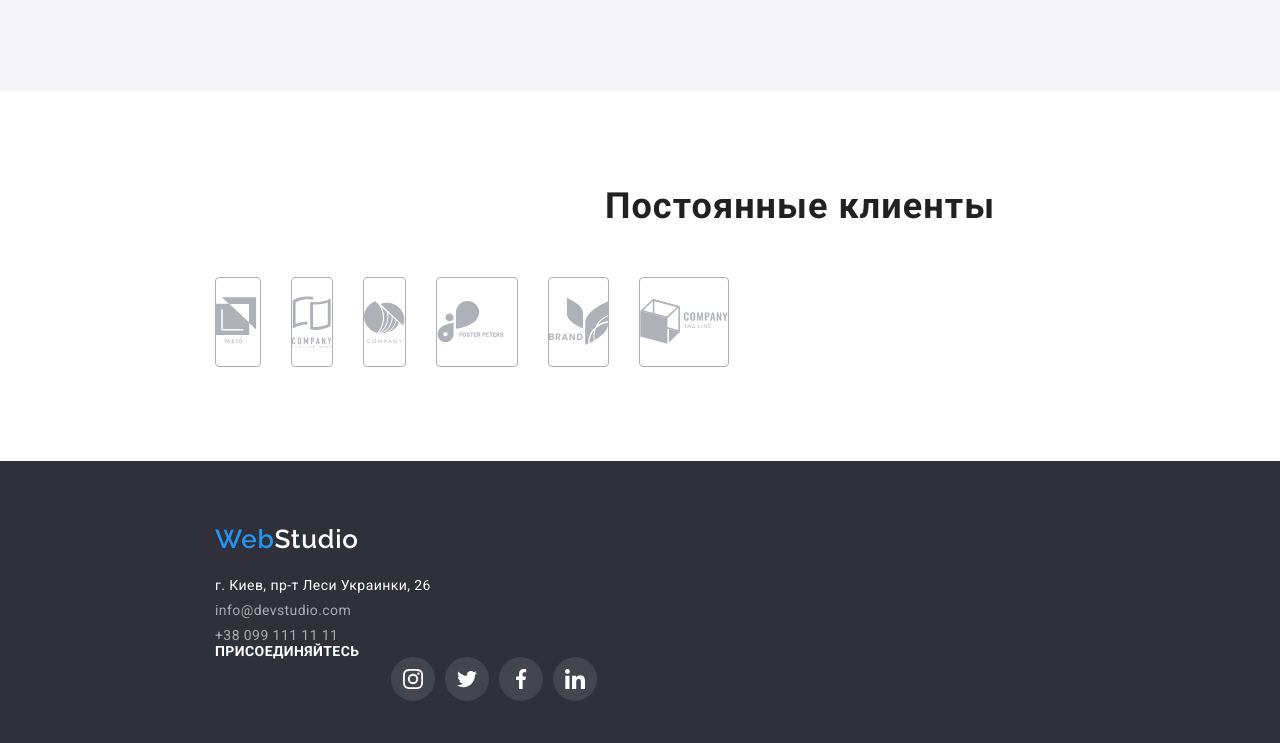
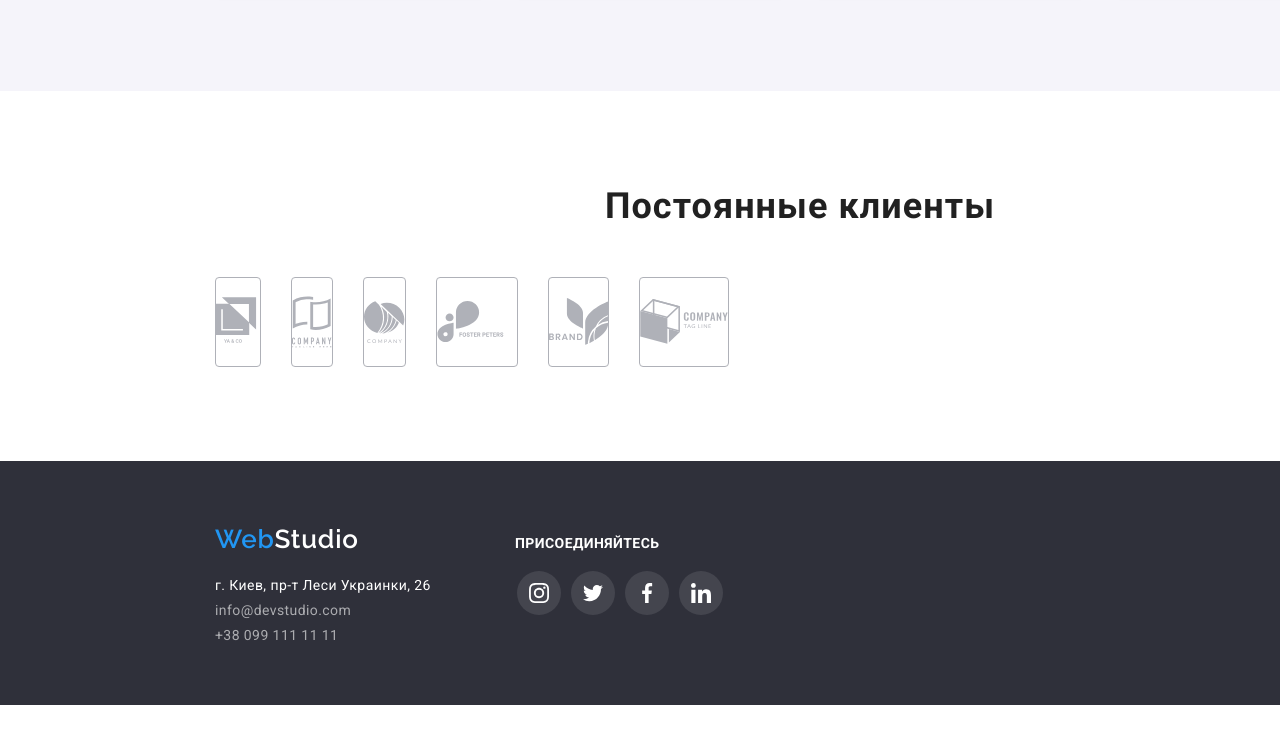
Before and after one commit to VitaliaG/goit-markup-hw-04, a plain HTML site: page index.html in a window 1280 px wide. Shown: the part 2406-3149 px from the top of the page. After the commit the page ends 3111 px from the top, so only its background shows below. Drawn offline with nearby package versions, Linux system fonts and the light colour scheme.

Commit message:
правки в футере

```diff
--- a/css/styles.css
+++ b/css/styles.css
@@ -363,6 +363,13 @@ img {
   margin-bottom: 16px;
 }
 
+.footer .conteiner {
+  display: flex;
+  flex-direction: row;
+  justify-content: flex-start;
+  align-items: baseline;
+}
+
 .sociallink-list {
   display: flex;
   align-items: center;
@@ -372,9 +379,9 @@ img {
   margin-bottom: 30px;
 }
 
-
 .sociallinks-item:not(:last-child) {
-  margin-right: 10px;}
+  margin-right: 10px;
+}
 
 .sociallink {
   display: inline-flex;
@@ -398,8 +405,6 @@ img {
   fill: var(--white-color);
   border-radius: 50%;
 }
-
-
 
 .regular-customer {
   width: 1600px;
@@ -503,16 +508,6 @@ img {
 .contact-link:hover,
 .contact-link:focus {
   color: var(--link-accent-color);
-  }
-
-  .attention {
-    display: block;
-    font-weight: bold;
-    font-size: 14px;
-    line-height: 16px;
-    text-transform: uppercase;
-    color: var(--white-color);
-  }
 }
 
 .filters-list {
@@ -645,12 +640,25 @@ img {
   margin-bottom: 9px;
 }
 
+.attention {
+  display: block;
+  margin-bottom: 20px;
+  font-weight: bold;
+  font-size: 14px;
+  line-height: 16px;
+  text-transform: uppercase;
+  color: var(--white-color);
+}
+
 .footer-contacts {
-  display: flex;
+  display: flexbox;
+  flex-direction: column;
   width: 230px;
+  margin-right: 70px;
 }
 
 .footer-links {
-  display: flex;
+  display: flexbox;
+  flex-direction: column;
   width: 210px;
 }
--- a/index.html
+++ b/index.html
@@ -393,11 +393,12 @@
 
     <footer class="footer">
       <div class="conteiner">
-        <a class="company-logo logo-footer" href="./index.html">
-          <span class="logo-web">Web</span
-          ><span class="logo-studio-footer">Studio</span>
-        </a>
         <div class="footer-contacts">
+          <a class="company-logo logo-footer" href="./index.html">
+            <span class="logo-web">Web</span
+            ><span class="logo-studio-footer">Studio</span>
+          </a>
+
           <ul class="footer-list">
             <li class="adress-info-footer">г. Киев, пр-т Леси Украинки, 26</li>
             <li class="contacts-info">
```
Lines whose indentation alone changed are shown as unchanged.
